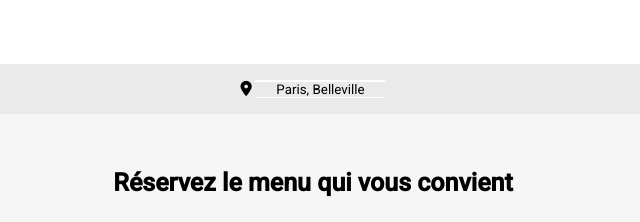
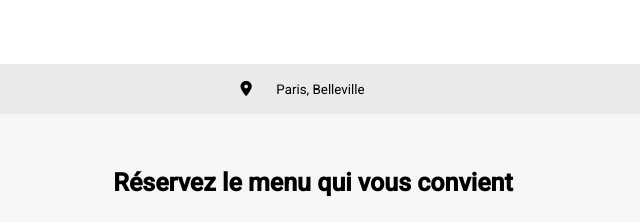
Before and after one commit to boldnesz/Dynamisez-une-page-web-avec-des-animations-CSS-final, a website: page index.html in a window 1280 px wide. Shown: the top 222 px of the page, 327-967 px from the left. Drawn offline with Linux system fonts and the light colour scheme; a web font is replaced by a local one.

Commit message:
Correction couleur fond champs texte pour la ville

```diff
--- a/css/styles.css
+++ b/css/styles.css
@@ -314,6 +314,7 @@ input[type="text"] {
   border: 0;
   height: 18px;
   width: 130px;
+  background-color: #eaeaea;
 }
 
 ::placeholder {
```
